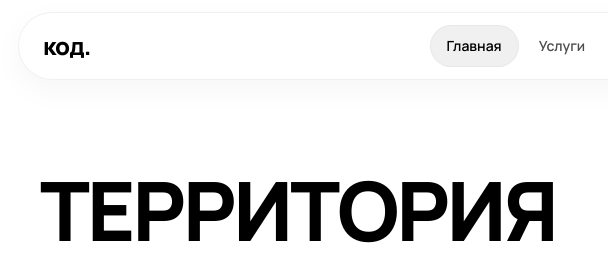
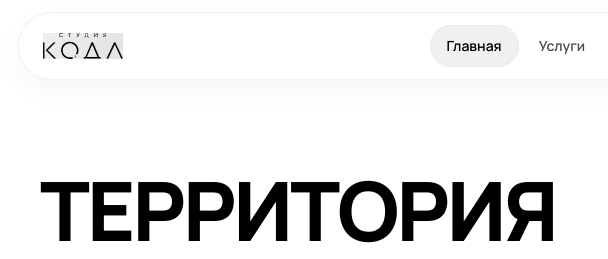
Before and after one commit to senteryz/bio, a website: page index.html in a window 1280 px wide. Shown: the top 259 px of the page, 0-608 px from the left. Drawn offline with nearby package versions, Linux system fonts and the light colour scheme; grey boxes are pictures that could not be loaded.

Commit message:
Replace header and footer text logo with logo.svg

```diff
--- a/css/overrides.css
+++ b/css/overrides.css
@@ -2450,3 +2450,26 @@ main .contact-section .btn-ghost:hover {
     gap: 12px;
   }
 }
+
+/* Logo SVG Styling */
+.nav-logo {
+  display: inline-flex;
+  align-items: center;
+  text-decoration: none;
+}
+.site-logo,
+.nav-logo img {
+  height: 26px;
+  width: auto;
+  display: block;
+  object-fit: contain;
+  transition: transform 0.2s ease, opacity 0.2s ease;
+}
+.nav-logo:hover .site-logo,
+.nav-logo:hover img {
+  opacity: 0.85;
+}
+.footer-brand .nav-logo img,
+.footer-brand .site-logo {
+  height: 30px;
+}
--- a/index.html
+++ b/index.html
@@ -43,7 +43,7 @@
   <!-- ============ Header ============ -->
   <header class="nav">
     <div class="nav-inner">
-      <a href="index.html" class="nav-logo" aria-label="На главную">код<span class="accent-dot">.</span></a>
+      <a href="index.html" class="nav-logo" aria-label="На главную"><img src="images/logo.svg" alt="Студия Кода" class="site-logo" /></a>
       <nav class="nav-links" aria-label="Основная навигация">
         <a href="index.html" aria-current="page">Главная</a>
         <a href="services.html">Услуги</a>
@@ -509,7 +509,7 @@
     <div class="container">
       <div class="footer-top">
         <div class="footer-brand">
-          <a href="index.html" class="nav-logo">код<span class="accent-dot">.</span></a>
+          <a href="index.html" class="nav-logo" aria-label="На главную"><img src="images/logo.svg" alt="Студия Кода" class="site-logo" /></a>
           <p>Веб-студия полного цикла. Строгий дизайн, честный код и внимание к каждой детали.</p>
           <div class="social-row">
             <a href="https://t.me/" class="social-ico" target="_blank" rel="noopener" aria-label="Telegram"><svg viewBox="0 0 24 24" fill="currentColor" aria-hidden="true"><path d="M21.94 4.3 18.6 20.1c-.25 1.11-.91 1.38-1.85.86l-5.1-3.76-2.46 2.37c-.27.27-.5.5-1.02.5l.36-5.2 9.46-8.55c.41-.36-.09-.57-.64-.2L5.11 13.14l-5.03-1.57c-1.09-.34-1.11-1.09.23-1.62L20.53 2.6c.91-.34 1.71.2 1.41 1.7Z"/></svg></a>
```
Also changed, not shown: contact.html (+2 -2 lines), offer.html (+2 -2 lines), portfolio.html (+2 -2 lines), pricing.html (+2 -2 lines), privacy.html (+2 -2 lines), services.html (+2 -2 lines), images/logo.svg (added).
